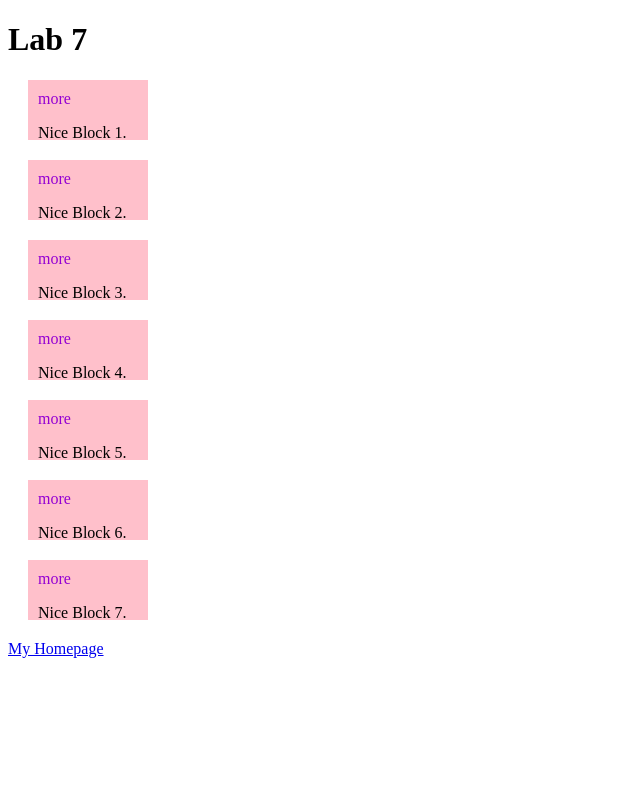
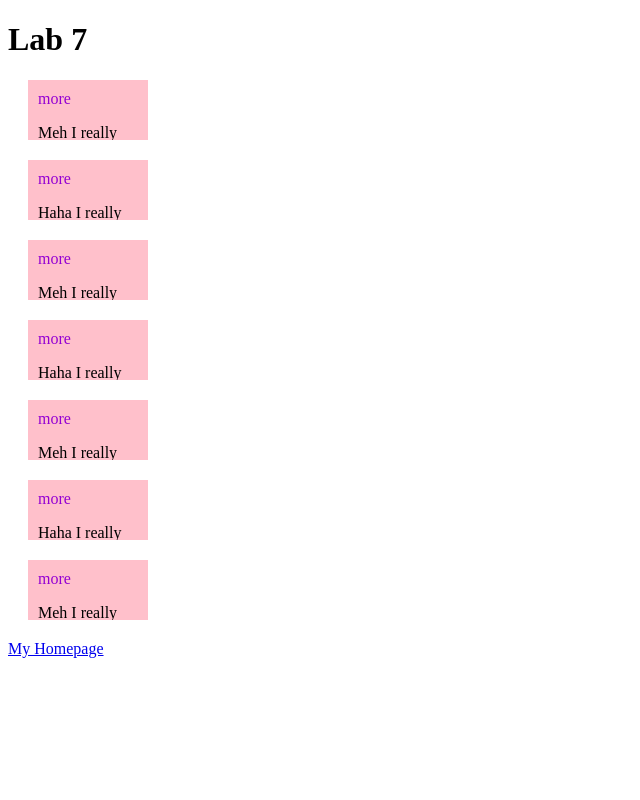
Before and after one commit to NightSzz/ART-101, a plain HTML site: page exercises/lab07.html in a window 1280 px wide. Shown: the whole page, without its empty margins (0-640 px from the left). Drawn offline with nearby package versions, Linux system fonts and the light colour scheme.

Commit message:
updateeeeee

```diff
--- a/exercises/lab07.html
+++ b/exercises/lab07.html
@@ -20,31 +20,31 @@
     <h1>Lab 7</h1>
 
     <div class="nice-block"><span>more</span>
-  <p>Nice Block 1. Add more text here on your own to make it look like a paragraph. Nice Block 1. Add more text here on your own to make it look like a paragraph</p>
+  <p>Meh I really dont like avacado and tomatoes. I'm not a fan of it. Not at all. Still not, never will be. I'm happy without.</p>
 </div>
 
     <div class="nice-block"><span>more</span>
-  <p>Nice Block 2. Add more text here on your own to make it look like a paragraph. Nice Block 2. Add more text here on your own to make it look like a paragraph</p>
+  <p>Haha I really do like mangoes and fried chicken. I'm a true fan of it. Very much so actually. Still am, always will be. I'm happy with it.</p>
 </div>
 
     <div class="nice-block"><span>more</span>
-  <p>Nice Block 3. Add more text here on your own to make it look like a paragraph. Nice Block 3. Add more text here on your own to make it look like a paragraph</p>
+  <p>Meh I really dont like fish and egg salad. I'm not a fan of it. Not at all. Still not, never will be. I'm happy without.</p>
 </div>
 
 <div class="nice-block"><span>more</span>
-  <p>Nice Block 4. Add more text here on your own to make it look like a paragraph. Nice Block 4. Add more text here on your own to make it look like a paragraph</p>
+  <p>Haha I really do like yogurt and fries. I'm a true fan of it. Very much so actually. Still am, always will be. I'm happy with it.</p>
 </div>
 
 <div class="nice-block"><span>more</span>
-  <p>Nice Block 5. Add more text here on your own to make it look like a paragraph. Nice Block 5. Add more text here on your own to make it look like a paragraph</p>
+  <p>Meh I really dont like orzo pasta and eggplant. I'm not a fan of it. Not at all. Still not, never will be. I'm happy without.</p>
 </div>
 
 <div class="nice-block"><span>more</span>
-  <p>Nice Block 6. Add more text here on your own to make it look like a paragraph. Nice Block 6. Add more text here on your own to make it look like a paragraph</p>
+  <p>Haha I really do like soup and tacos. I'm a true fan of it. Very much so actually. Still am, always will be. I'm happy with it.</p>
 </div>
 
 <div class="nice-block"><span>more</span>
-  <p>Nice Block 7. Add more text here on your own to make it look like a paragraph. Nice Block 7. Add more text here on your own to make it look like a paragraph</p>
+  <p>Meh I really dont like watermelon and cottage cheese. I'm not a fan of it. Not at all. Still not, never will be. I'm happy without.</p>
 </div>
 
 <a href="../index.html"> My Homepage</a>
```
